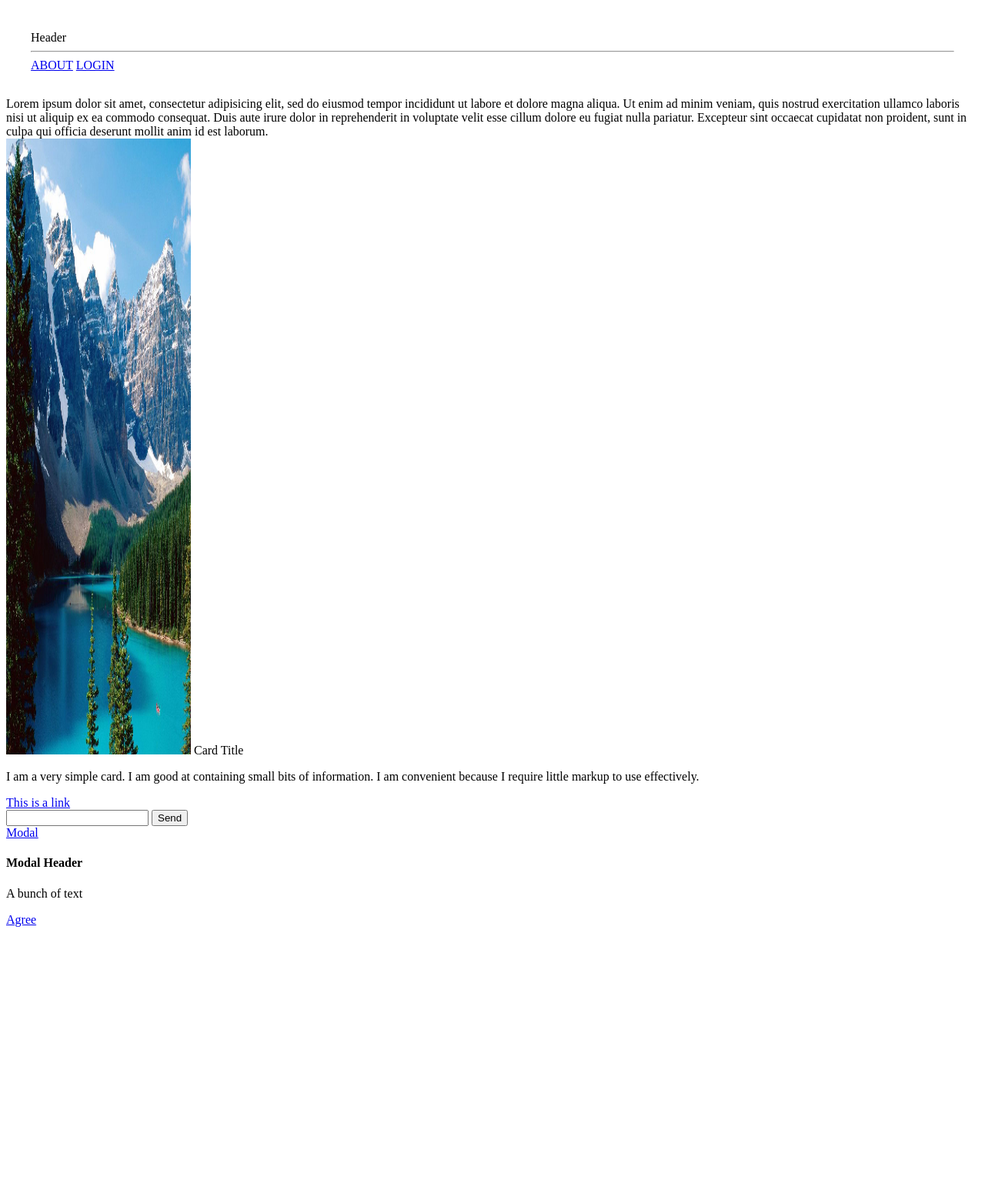
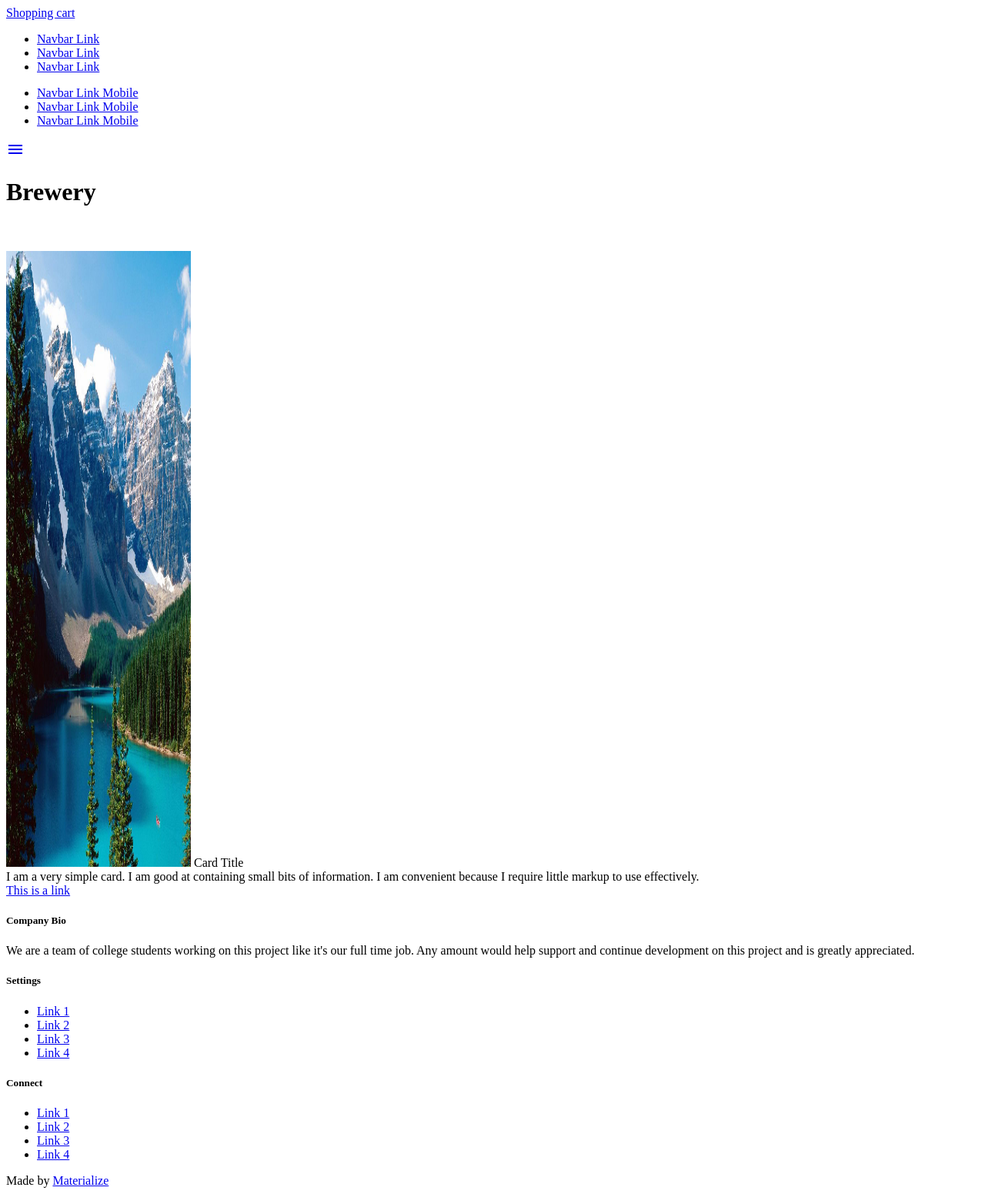
Before and after one commit to LucianoFromTrelew/shopping-cart-php-md, a PHP site: page /home/index.html in a window 1280 px wide. Shown: the whole page at 77% size. Before the commit the page ends 1204 px from the top, so only its background shows below. Run offline with PHP 8.4, Linux system fonts and the light colour scheme.

Commit message:
Add Materiliaze Starter Template

```diff
--- a/client/html/home/index.html
+++ b/client/html/home/index.html
@@ -1,9 +1,17 @@
 <!DOCTYPE html>
 <html>
   <head>
-    <meta charset="UTF-8" />
-    <meta name="viewport" content="width=device-width" />
-    <title>Materialize</title>
+    <meta http-equiv="Content-Type" content="text/html; charset=UTF-8" />
+    <meta
+      name="viewport"
+      content="width=device-width, initial-scale=1, maximum-scale=1.0"
+    />
+    <title>Starter Template - Materialize</title>
+    <!-- CSS  -->
+    <link
+      href="https://fonts.googleapis.com/icon?family=Material+Icons"
+      rel="stylesheet"
+    />
     <link
       rel="stylesheet"
       href="/shared/css/style.css"
@@ -12,42 +20,55 @@
     />
     <link rel="stylesheet" href="./style.css" media="all" />
   </head>
+
   <body>
+    <!--
+      Navbar
+    -->
+    <nav class="light-blue lighten-1" role="navigation">
+      <div class="nav-wrapper container">
+        <a id="logo-container" href="#" class="brand-logo">Shopping cart</a>
+
+        <ul class="right hide-on-med-and-down">
+          <li><a href="#">Navbar Link</a></li>
+          <li><a href="#">Navbar Link</a></li>
+          <li>
+            <a href="#" class="yellow-text text-lighten-2">Navbar Link</a>
+          </li>
+        </ul>
+
+        <ul id="nav-mobile" class="sidenav">
+          <li><a href="#">Navbar Link Mobile</a></li>
+          <li><a href="#">Navbar Link Mobile</a></li>
+          <li><a href="#">Navbar Link Mobile</a></li>
+        </ul>
+
+        <a href="#" data-target="nav-mobile" class="sidenav-trigger"
+          ><i class="material-icons">menu</i></a
+        >
+      </div>
+    </nav>
+
+    <!--
+      Content
+    -->
+    <div class="section no-pad-bot" id="index-banner">
       <div class="container">
-      <div class="row center-align">
-        <div class="s12 purple lighten-5 pd2">
-          <span>Header</span>
-          <hr />
-          <span><a href="/about/?post=1234">ABOUT</a></span>
-          <span><a href="/login/">LOGIN</a></span>
-        </div>
-      </div>
-
+        <h1 class="header center orange-text">Brewery</h1>
+        <br /><br />
         <div class="row">
-        <div class="col xl4 l6 m12 s12">
-          <div class="purple lighten-4">
-            Lorem ipsum dolor sit amet, consectetur adipisicing elit, sed do
-            eiusmod tempor incididunt ut labore et dolore magna aliqua. Ut enim
-            ad minim veniam, quis nostrud exercitation ullamco laboris nisi ut
-            aliquip ex ea commodo consequat. Duis aute irure dolor in
-            reprehenderit in voluptate velit esse cillum dolore eu fugiat nulla
-            pariatur. Excepteur sint occaecat cupidatat non proident, sunt in
-            culpa qui officia deserunt mollit anim id est laborum.
-          </div>
-        </div>
-
           <div class="col xl4 l6 m12 s12" id="product-card">
-          <div class="card">
+            <div class="card hoverable">
               <div class="card-image">
                 <img src="/images/sample-1.jpg" />
                 <span class="card-title pink lighten-2">Card Title</span>
               </div>
               <div class="card-content">
-              <p>
+                <span class="truncate">
                   I am a very simple card. I am good at containing small bits of
-                information. I am convenient because I require little markup to
-                use effectively.
-              </p>
+                  information. I am convenient because I require little markup
+                  to use effectively.
+                </span>
               </div>
               <div class="card-action">
                 <a href="#">This is a link</a>
@@ -55,35 +76,56 @@
             </div>
           </div>
         </div>
-
-      <div class="row center-align">
-        <div class="col s12">
-          <form action="/about/">
-            <input type="text" name="post" id="post-input" />
-            <button type="submit">Send</button>
-          </form>
+        <!--<br />-->
+        <!--<br />-->
       </div>
     </div>
 
+    <!--
+      Footer
+    -->
+    <footer class="page-footer orange">
+      <div class="container">
         <div class="row">
-        <!-- Modal Trigger -->
-        <a class="waves-effect waves-light btn modal-trigger" href="#modal1"
-          >Modal</a
-        >
-        <!-- Modal Structure -->
-        <div id="modal1" class="modal">
-          <div class="modal-content">
-            <h4>Modal Header</h4>
-            <p>A bunch of text</p>
+          <div class="col l6 s12">
+            <h5 class="white-text">Company Bio</h5>
+            <p class="grey-text text-lighten-4">
+              We are a team of college students working on this project like
+              it's our full time job. Any amount would help support and continue
+              development on this project and is greatly appreciated.
+            </p>
           </div>
-          <div class="modal-footer">
-            <a href="#" class="modal-close waves-effect waves-green btn-flat"
-              >Agree</a
+          <div class="col l3 s12">
+            <h5 class="white-text">Settings</h5>
+            <ul>
+              <li><a class="white-text" href="#!">Link 1</a></li>
+              <li><a class="white-text" href="#!">Link 2</a></li>
+              <li><a class="white-text" href="#!">Link 3</a></li>
+              <li><a class="white-text" href="#!">Link 4</a></li>
+            </ul>
+          </div>
+          <div class="col l3 s12">
+            <h5 class="white-text">Connect</h5>
+            <ul>
+              <li><a class="white-text" href="#!">Link 1</a></li>
+              <li><a class="white-text" href="#!">Link 2</a></li>
+              <li><a class="white-text" href="#!">Link 3</a></li>
+              <li><a class="white-text" href="#!">Link 4</a></li>
+            </ul>
+          </div>
+        </div>
+      </div>
+      <div class="footer-copyright">
+        <div class="container">
+          Made by
+          <a class="orange-text text-lighten-3" href="http://materializecss.com"
+            >Materialize</a
           >
         </div>
       </div>
-      </div>
-    </div>
+    </footer>
+
+    <!--  Scripts-->
     <script src="./script.js" charset="utf-8"></script>
   </body>
 </html>
--- a/client/html/home/script.js
+++ b/client/html/home/script.js
@@ -24,6 +24,8 @@
           const newProduct = productTemplate.cloneNode(true);
           newProduct.querySelector(".card-title").innerHTML = product["name"];
           newProduct.querySelector(".card-image img").src = product["imageUrl"];
+          newProduct.querySelector(".card-content span").innerHTML =
+            product["description"];
           productTemplate.parentNode.appendChild(newProduct);
         }, 2000 * (i + 1));
       });
--- a/client/html/home/style.css
+++ b/client/html/home/style.css
@@ -2,3 +2,9 @@
   height: 50em;
   width: 15em;
 }
+.icon-block {
+  padding: 0 15px;
+}
+.icon-block .material-icons {
+  font-size: inherit;
+}
```
Lines whose indentation alone changed are shown as unchanged.
